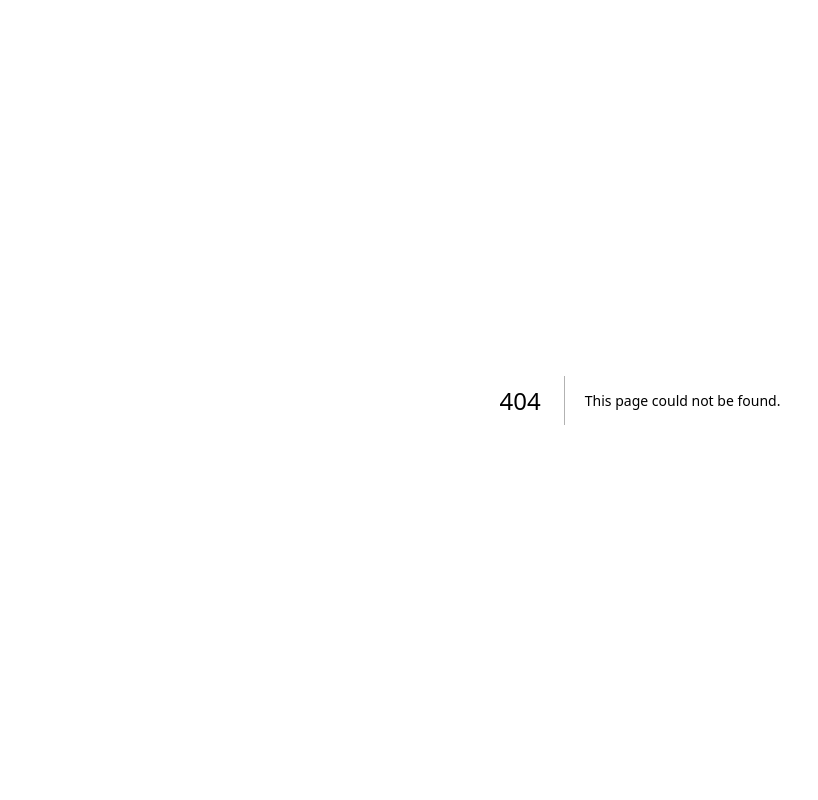
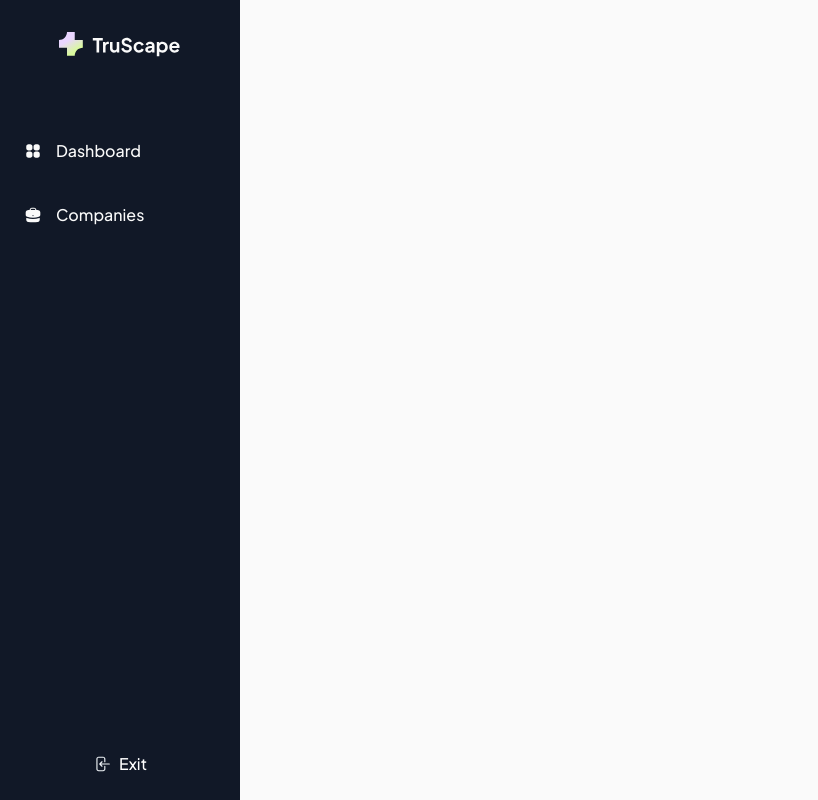
Before and after one commit to Andrij-Panasenko/nextjs-learn, a Next.js app in the folder crm-system/: page /dashboard in a window 1280 px wide. Before the commit this address had no page. Shown: the whole page, without its empty margins (0-818 px from the left). Built offline with nearby package versions, Linux system fonts and the light colour scheme.

Commit message:
routs groups

```diff
--- /dev/null
+++ b/crm-system/src/app/(admin)/dashboard/page.tsx
@@ -0,0 +1,15 @@
+import React from 'react';
+import Sidebar from '@/app/components/sidebar';
+
+export interface LayoutProps {
+  children: React.ReactNode;
+}
+
+export default function Layout({ children }: LayoutProps) {
+  return (
+    <>
+      <Sidebar />
+      <div className="ml-60">{children}</div>
+    </>
+  );
+}
--- /dev/null
+++ b/crm-system/src/app/(admin)/layout.tsx
@@ -0,0 +1,15 @@
+import React from 'react';
+import Sidebar from '../components/sidebar';
+
+export interface LayoutProps {
+  children: React.ReactNode;
+}
+
+export default function Layout({ children }: LayoutProps) {
+  return (
+    <>
+      <Sidebar />
+      <div className="ml-60">{children}</div>
+    </>
+  );
+}
--- /dev/null
+++ b/crm-system/src/app/components/sidebar-item.tsx
@@ -0,0 +1,25 @@
+import React from 'react';
+import Image from 'next/image';
+
+export interface SidebarItemProps {
+  pathname: string;
+  src: string;
+  alt: string;
+  children: React.ReactNode;
+}
+
+export default function SidebarItem({
+  pathname,
+  src,
+  alt,
+  children,
+}: SidebarItemProps) {
+  return (
+    <li>
+      <a href={pathname} className="flex items-center h-9 mx-1 gap-3.5">
+        <Image className="ml-5" width={18} height={18} src={src} alt={alt} />
+        <span className="font-medium text-zinc-50">{children}</span>
+      </a>
+    </li>
+  );
+}
--- /dev/null
+++ b/crm-system/src/app/components/sidebar.tsx
@@ -0,0 +1,46 @@
+import React from 'react';
+import Image from 'next/image';
+import SidebarItem from './sidebar-item';
+
+export interface SidebarProps {}
+
+export default function Sidebar({}: SidebarProps) {
+  return (
+    <aside className="fixed top-0 left-0 z-40 w-60 h-screen">
+      <div className="flex flex-col h-full overflow-y-auto bg-gray-900">
+        <Image
+          className="py-8 mb-11 mx-auto"
+          width={122}
+          height={25}
+          src="/icons/logo.svg"
+          alt="logo"
+        />
+        <ul className="space-y-7">
+          <SidebarItem
+            pathname="/dashboard"
+            src="/icons/squares.svg"
+            alt="dashboard icon"
+          >
+            Dashboard
+          </SidebarItem>
+          <SidebarItem
+            pathname="/companies"
+            src="/icons/briefcase.svg"
+            alt="companies icon"
+          >
+            Companies
+          </SidebarItem>
+        </ul>
+        <button className="flex items-center gap-2 p-6 mt-auto mx-auto">
+          <Image
+            width={18}
+            height={18}
+            src="/icons/arrow-left-on-rectangle.svg"
+            alt="exit icon"
+          />
+          <span className="font-medium text-white">Exit</span>
+        </button>
+      </div>
+    </aside>
+  );
+}
--- a/crm-system/src/app/layout.tsx
+++ b/crm-system/src/app/layout.tsx
@@ -1,12 +1,15 @@
 import React from 'react';
+import { Plus_Jakarta_Sans } from 'next/font/google';
 import './globals.css';
+
+const font = Plus_Jakarta_Sans({subsets: ['latin']});
 
 export default function RootLayout({
   children,
 }: Readonly<{ children: React.ReactNode }>) {
   return (
     <html lang="en">
-      <body>{children}</body>
+      <body className={font.className}>{children}</body>
     </html>
   );
 }
```
Also changed, not shown: crm-system/src/app/(admin)/companies/page.tsx (renamed from crm-system/src/app/companies/page.tsx, +7 -7 lines), crm-system/src/app/(admin)/companies/[companyId]/page.tsx (renamed from crm-system/src/app/companies/[companyId]/page.tsx).
